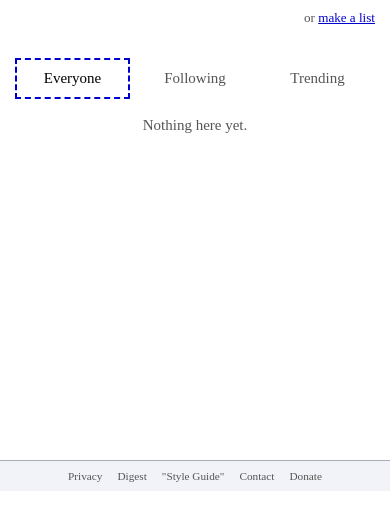
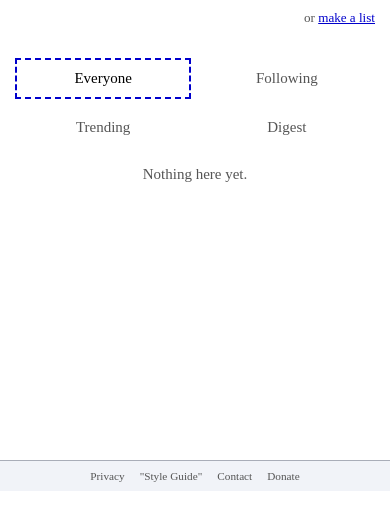
Before and after one commit to compend-org/wiki-log, a Next.js app: page / in a window 390 px wide. Shown: the part 353-882 px from the top of the page. Built offline with nearby package versions, Linux system fonts and the light colour scheme; no server answers; the database is empty.

Commit message:
Move the Digest into a home feed tab
The Digest is now a fourth tab next to Everyone, Following and Trending,
and its footer link and /digest page are gone. On phones the tabs form a
2x2 grid.

Co-Authored-By: Claude Opus 5.5 <noreply@anthropic.com>

```diff
--- a/app/digest/page.tsx
+++ /dev/null
@@ -1,24 +0,0 @@
-// ABOUTME: The Digest page, which lists only long reviews (over 720 characters), newest first.
-// ABOUTME: Not linked from anywhere yet; it is reached at /digest.
-import { Suspense } from "react";
-import Digest from "@/components/Digest";
-
-export const metadata = { title: "Digest" };
-export const instant = false;
-
-export default function DigestPage() {
-  return (
-    <main className="mx-auto flex w-full max-w-2xl flex-1 flex-col gap-6 p-4 sm:p-8">
-      <header className="flex flex-col gap-1">
-        <h1 className="text-3xl font-bold">Digest</h1>
-        <p className="text-sm text-muted">Longer reviews, newest first.</p>
-      </header>
-
-      <Suspense
-        fallback={<p className="py-12 text-center text-muted">Loading…</p>}
-      >
-        <Digest />
-      </Suspense>
-    </main>
-  );
-}
--- a/app/feedTabActions.ts
+++ b/app/feedTabActions.ts
@@ -3,12 +3,15 @@
 "use server";
 
 import { createElement, type ReactNode } from "react";
+import Digest from "@/components/Digest";
 import Feed from "@/components/Feed";
-import { FEED_MODES, type FeedMode } from "@/components/loadFeedPage";
+import type { FeedTab } from "@/components/FeedTabs";
+import { FEED_MODES } from "@/components/loadFeedPage";
 
-export async function loadFeedTab(mode: FeedMode): Promise<ReactNode> {
-  if (!FEED_MODES.includes(mode)) {
+export async function loadFeedTab(tab: FeedTab): Promise<ReactNode> {
+  if (tab === "digest") return createElement(Digest);
+  if (!FEED_MODES.includes(tab)) {
     throw new Error("That isn't a feed.");
   }
-  return createElement(Feed, { mode });
+  return createElement(Feed, { mode: tab });
 }
--- a/app/page.tsx
+++ b/app/page.tsx
@@ -1,8 +1,9 @@
 import Link from "next/link";
 import { connection } from "next/server";
 import ShareImageButton from "@/components/buttons/ShareImageButton";
+import Digest from "@/components/Digest";
 import Feed from "@/components/Feed";
-import FeedTabs from "@/components/FeedTabs";
+import FeedTabs, { type FeedTab } from "@/components/FeedTabs";
 import ItemSearch from "@/components/ItemSearch";
 import PickSquare from "@/components/PickSquare";
 import { getDailyPicks } from "@/lib/dailyPicks";
@@ -10,8 +11,6 @@ import { FEATURES } from "@/lib/features";
 import { createClient } from "@/lib/supabase/server";
 
 export const instant = false;
-
-type Tab = "following" | "everyone" | "trending";
 
 export default async function Home({
   searchParams,
@@ -38,8 +37,8 @@ export default async function Home({
   );
 
   // Signed-in visitors start on Following, signed-out ones on Everyone
-  const initialTab: Tab =
-    tab === "following" || tab === "everyone"
+  const initialTab: FeedTab =
+    tab === "following" || tab === "everyone" || tab === "digest"
       ? tab
       : tab === "trending" && FEATURES.trending
         ? "trending"
@@ -111,7 +110,9 @@ export default async function Home({
       <FeedTabs
         key={viewerId ?? ""}
         initial={initialTab}
-        initialFeed={<Feed mode={initialTab} />}
+        initialFeed={
+          initialTab === "digest" ? <Digest /> : <Feed mode={initialTab} />
+        }
       />
     </main>
   );
--- a/components/Digest.tsx
+++ b/components/Digest.tsx
@@ -1,4 +1,4 @@
-// ABOUTME: The Digest page's list of long reviews, a page at a time.
+// ABOUTME: The home page's Digest tab: long reviews (over 720 characters), newest first, a page at a time.
 // ABOUTME: Renders the first page on the server; DigestPages adds later pages below.
 import { connection } from "next/server";
 import DigestPages from "@/components/DigestPages";
--- a/components/DigestCard.tsx
+++ b/components/DigestCard.tsx
@@ -1,4 +1,4 @@
-// ABOUTME: One long review on the Digest page, shown in full.
+// ABOUTME: One long review in the Digest tab, shown in full.
 // ABOUTME: The whole card opens the review; the links and buttons on it work on their own.
 import Link from "next/link";
 import LikeButton from "@/components/buttons/LikeButton";
--- a/components/DigestPages.tsx
+++ b/components/DigestPages.tsx
@@ -10,7 +10,8 @@ import { track } from "@/lib/analytics";
 
 export default function DigestPages({ first }: { first: DigestPage }) {
   return (
-    <div className="flex flex-col gap-4">
+    // One column, kept narrow in the wide feed area
+    <div className="mx-auto flex w-full max-w-2xl flex-col gap-4">
       <CardPages
         first={first}
         loadMore={loadMoreDigest}
--- a/components/FeedTabs.tsx
+++ b/components/FeedTabs.tsx
@@ -11,11 +11,12 @@ import {
   useState,
 } from "react";
 import { loadFeedTab } from "@/app/feedTabActions";
+import type { FeedMode } from "@/components/loadFeedPage";
 import { track } from "@/lib/analytics";
 import { FEATURES } from "@/lib/features";
 import { TRENDING_LABEL } from "@/lib/site";
 
-type Tab = "following" | "everyone" | "trending";
+export type FeedTab = FeedMode | "digest";
 
 const loading = <p className="py-12 text-center text-muted">Loading…</p>;
 
@@ -23,19 +24,20 @@ export default function FeedTabs({
   initial,
   initialFeed,
 }: {
-  initial: Tab;
+  initial: FeedTab;
   // The feed of the `initial` tab
   initialFeed: ReactNode;
 }) {
-  const tabs: { id: Tab; label: string }[] = [
+  const tabs: { id: FeedTab; label: string }[] = [
     { id: "everyone", label: "Everyone" },
     { id: "following", label: "Following" },
     ...(FEATURES.trending
-      ? [{ id: "trending" as Tab, label: TRENDING_LABEL }]
+      ? [{ id: "trending" as FeedTab, label: TRENDING_LABEL }]
       : []),
+    { id: "digest", label: "Digest" },
   ];
 
-  const [active, setActive] = useState<Tab>(
+  const [active, setActive] = useState<FeedTab>(
     tabs.some((t) => t.id === initial) ? initial : "everyone",
   );
   // How many times the server has rendered the page since it loaded, such as
@@ -43,7 +45,7 @@ export default function FeedTabs({
   const [served, setServed] = useState({ feed: initialFeed, count: 0 });
   // Each opened tab's feed, and the render of the page it is up to date with
   const [panels, setPanels] = useState<
-    Partial<Record<Tab, { feed: ReactNode; served: number }>>
+    Partial<Record<FeedTab, { feed: ReactNode; served: number }>>
   >({ [initial]: { feed: initialFeed, served: 0 } });
 
   if (served.feed !== initialFeed) {
@@ -94,7 +96,7 @@ export default function FeedTabs({
     );
   }, [active, panels, served.count]);
 
-  function choose(tab: Tab) {
+  function choose(tab: FeedTab) {
     if (tab !== active) track("feed_tab_opened", { tab });
     setActive(tab);
     // Keep the address in step without navigating anywhere
@@ -108,7 +110,7 @@ export default function FeedTabs({
       <div
         role="tablist"
         aria-label="Feed"
-        className="flex gap-2 lg:mx-auto lg:w-[calc(50%-0.75rem)]"
+        className="grid grid-cols-2 gap-2 sm:flex lg:mx-auto lg:w-[calc(50%-0.75rem)]"
       >
         {tabs.map((t) => (
           <button
@@ -119,7 +121,7 @@ export default function FeedTabs({
             aria-selected={active === t.id}
             aria-controls={`feed-panel-${t.id}`}
             onClick={() => choose(t.id)}
-            className={`flex-1 border-2 px-4 py-2 text-center ${
+            className={`border-2 px-4 py-2 text-center sm:flex-1 ${
               active === t.id
                 ? "border-dashed border-accent text-foreground"
                 : "border-transparent text-muted hover:border-line"
--- a/components/Footer.tsx
+++ b/components/Footer.tsx
@@ -16,13 +16,6 @@ export default function Footer() {
           className="hover:text-foreground hover:underline"
         >
           Privacy
-        </Link>
-        <Link
-          href="/digest"
-          prefetch={false}
-          className="hover:text-foreground hover:underline"
-        >
-          Digest
         </Link>
         {FEATURES.leaderboards && (
           <Link
```
